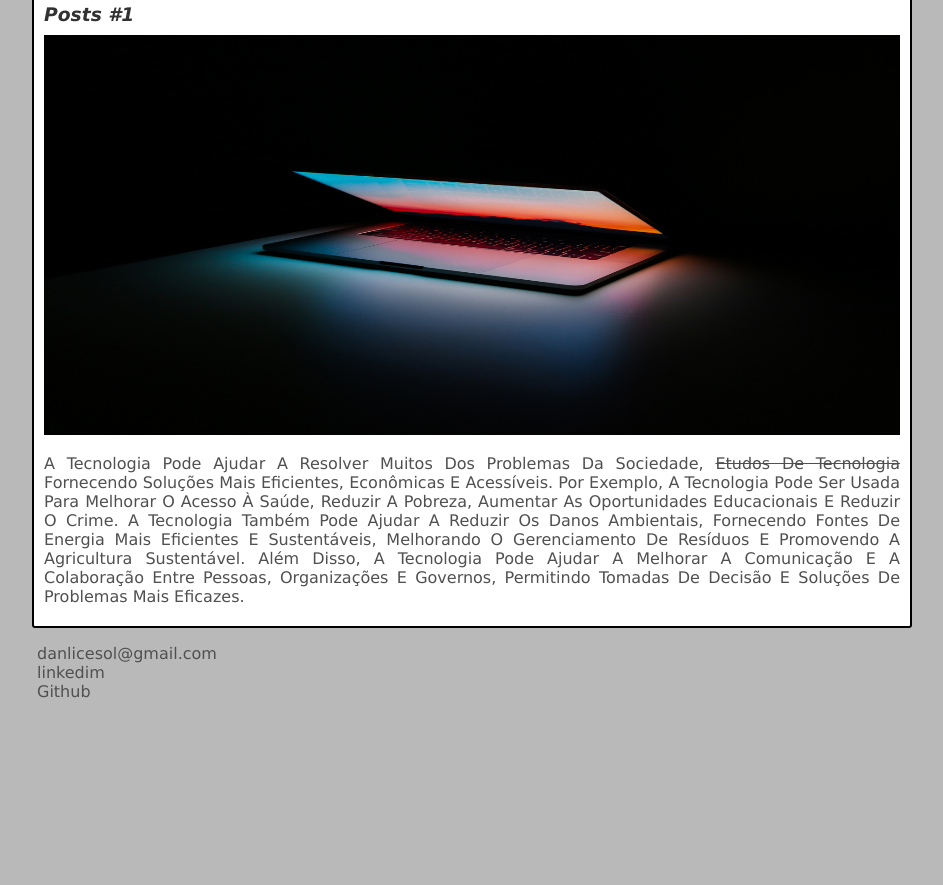
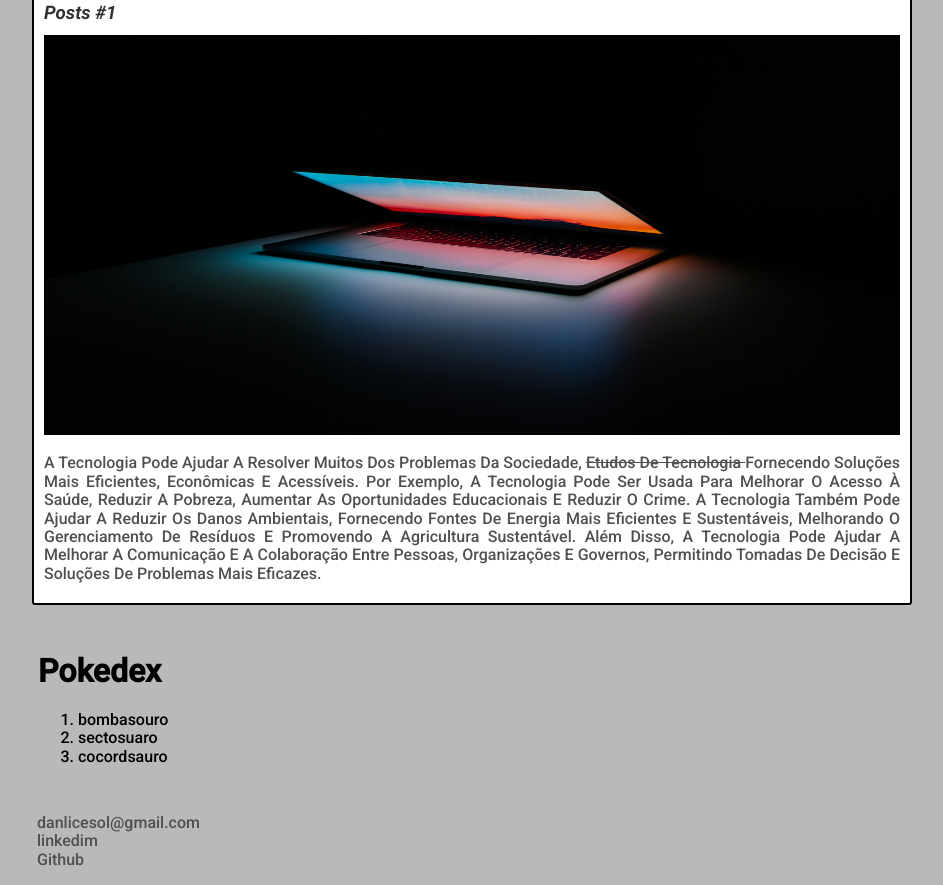
Before and after one commit to N0vais/digital, a plain HTML site: page index.html in a window 1280 px wide. Shown: the part 275-1160 px from the top of the page, without its empty margins (168-1111 px from the left). Before the commit the page ends 992 px from the top, so only its background shows below. Drawn offline with nearby package versions, Linux system fonts and the light colour scheme.

Commit message:
secundo ajuste

```diff
--- a/css/style.css
+++ b/assets/css/style.css
@@ -1,7 +1,7 @@
 body
 {
     background: rgba(59, 59, 59, 0.356);
-    font-family: Verdana, Geneva, Tahoma, sans-serif;
+    font-family: 'Roboto', sans-serif;
     max-width: 900px;
     margin: auto;
 }
@@ -61,3 +61,4 @@ a{
 {
     text-decoration: none;
 }
+.content_podex{padding: 1rem;}
--- /dev/null
+++ b/assets/js/main.js
@@ -0,0 +1 @@
+console.log('deu ruim');
--- a/index.html
+++ b/index.html
@@ -4,7 +4,14 @@
     <meta charset="UTF-8">
     <meta name="viewport" content="width=device-width, initial-scale=1.0">
     <title>Daniel</title>
-    <link rel="stylesheet" href="css/style.css">
+
+    <link rel="stylesheet" href="https://cdnjs.cloudflare.com/ajax/libs/normalize/8.0.1/normalize.min.css"
+    integrity="sha512-NhSC1YmyruXifcj/KFRWoC561YpHpc5Jtzgvbuzx5VozKpWvQ+4nXhPdFgmx8xqexRcpAglTj9sIBWINXa8x5w=="
+     crossorigin="anonymous" referrerpolicy="no-referrer" />
+    <link rel="stylesheet" href="assets/css/style.css">
+    <link rel="preconnect" href="https://fonts.googleapis.com">
+<link rel="preconnect" href="https://fonts.gstatic.com" crossorigin>
+<link href="https://fonts.googleapis.com/css2?family=Montserrat:ital,wght@0,800;1,100;1,700;1,800&family=Roboto:ital,wght@0,100;0,300;0,500;1,700&display=swap" rel="stylesheet">
 </head>
 <body>
     <header>
@@ -35,6 +42,14 @@
             </p>
         </article>
     </section>
+    <section class="content_podex">
+        <h1>Pokedex</h1>
+        <ol>
+            <li>bombasouro</li>
+            <li>sectosuaro</li>
+            <li>cocordsauro</li>
+        </ol>
+    </section>
 
     <footer>
         <ul class="content_link">
@@ -49,5 +64,6 @@
             </li>
         </ul>
     </footer>
+    <script src="assets/js/main.js"></script>
 </body>
 </html>
```
